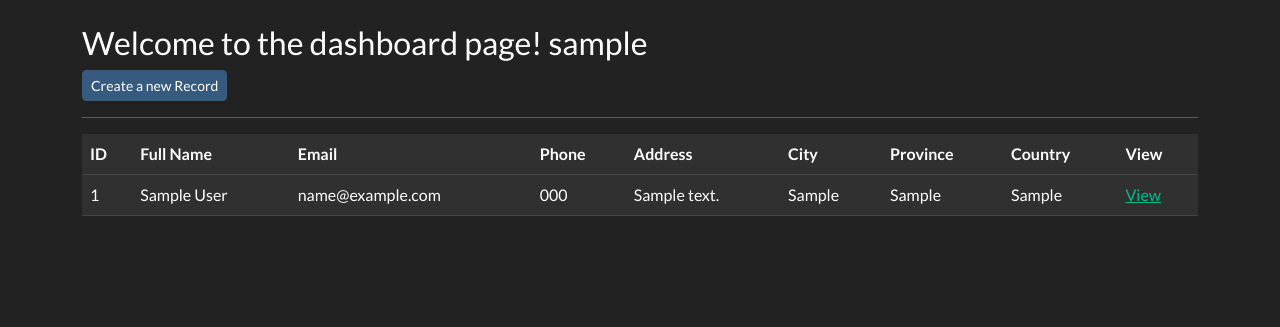
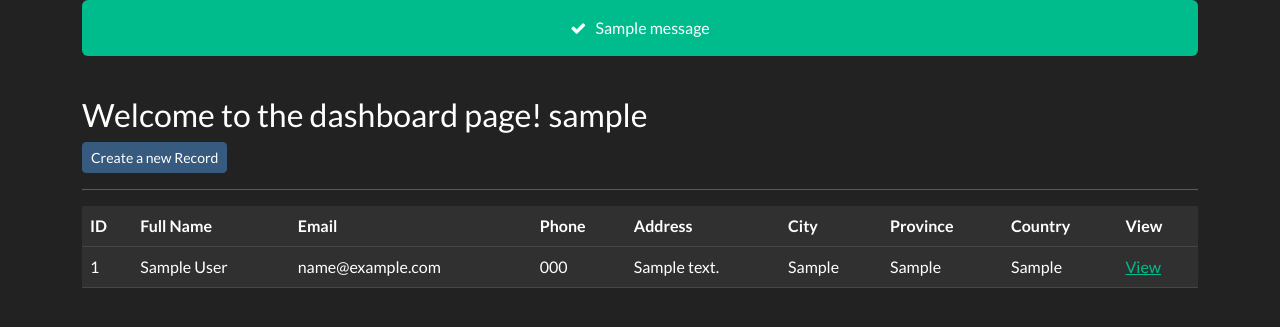
Before and after one commit to ahmedawwan/django-crm, a Django app: page /dashboard in a window 1280 px wide. Shown: the part 72-399 px from the top of the page. Run offline with Django 4.2, Linux system fonts and the light colour scheme; a user stored in the database is signed in; tables that the repository leaves empty hold one stand-in row (values such as "Sample post"); one stand-in notice (Sample message) is shown.

Commit message:
messages added

```diff
--- a/webapp/templates/webapp/base.html
+++ b/webapp/templates/webapp/base.html
@@ -30,8 +30,25 @@
   <body>
     {% include 'webapp/navbar.html' %}
     <div class="container">
+
+      {% for message in messages %}
+
+      {% if message.level == DEFAULT_MESSAGE_LEVELS.SUCCESS %}
+
+
+          <p id="message-timer" class="alert alert-success float-center text-center message-text">
+
+              <i class="fa fa-check" aria-hidden="true"></i> &nbsp; {{message}}
+
+          </p>
+
+
+      {% endif %}
+
+
+  {% endfor %}
       <br />
-      {% comment %} Notification Messages {% endcomment %} {% block content %}
+       {% block content %}
       {% endblock %}
     </div>
 
--- a/webapp/views.py
+++ b/webapp/views.py
@@ -7,6 +7,7 @@ from django.contrib.auth.decorators import login_required
 from django.shortcuts import render, redirect
 from .forms import CreateUserForm, LoginForm, CreateRecordForm, UpdateRecordForm
 from .models import Record
+from django.contrib import messages
 
 
 def home(request):
@@ -32,6 +33,8 @@ def register(request):
 
         if form.is_valid():
             form.save()
+            messages.success(
+                request, "Account Created Successfully, Please login")
             return redirect('login')
 
     context = {'form': form}
@@ -71,7 +74,7 @@ def logout(request):
     """
     if request.user.is_authenticated:
         return redirect('dashboard')
-
+    messages.success(request, "You've been logged out")
     auth.logout(request)
     return redirect("login")
 
@@ -98,6 +101,7 @@ def create_record(request):
         form = CreateRecordForm(request.POST)
         if form.is_valid():
             form.save()
+            messages.success(request, "Your record was created")
             return redirect('dashboard')
     context = {'form': form}
     return render(request, 'webapp/create-record.html', context=context)
@@ -115,6 +119,7 @@ def update_record(request, pk):
         form = UpdateRecordForm(request.POST, instance=record)
         if form.is_valid():
             form.save()
+            messages.success(request, "Your record was updated")
             return redirect('dashboard')
     context = {'form': form}
     return render(request, 'webapp/update-record.html', context=context)
@@ -137,4 +142,5 @@ def delete_record(request, pk):
     """
     record = Record.objects.get(id=pk)
     record.delete()
+    messages.success(request, "Your record was deleted")
     return redirect("dashboard")
```
